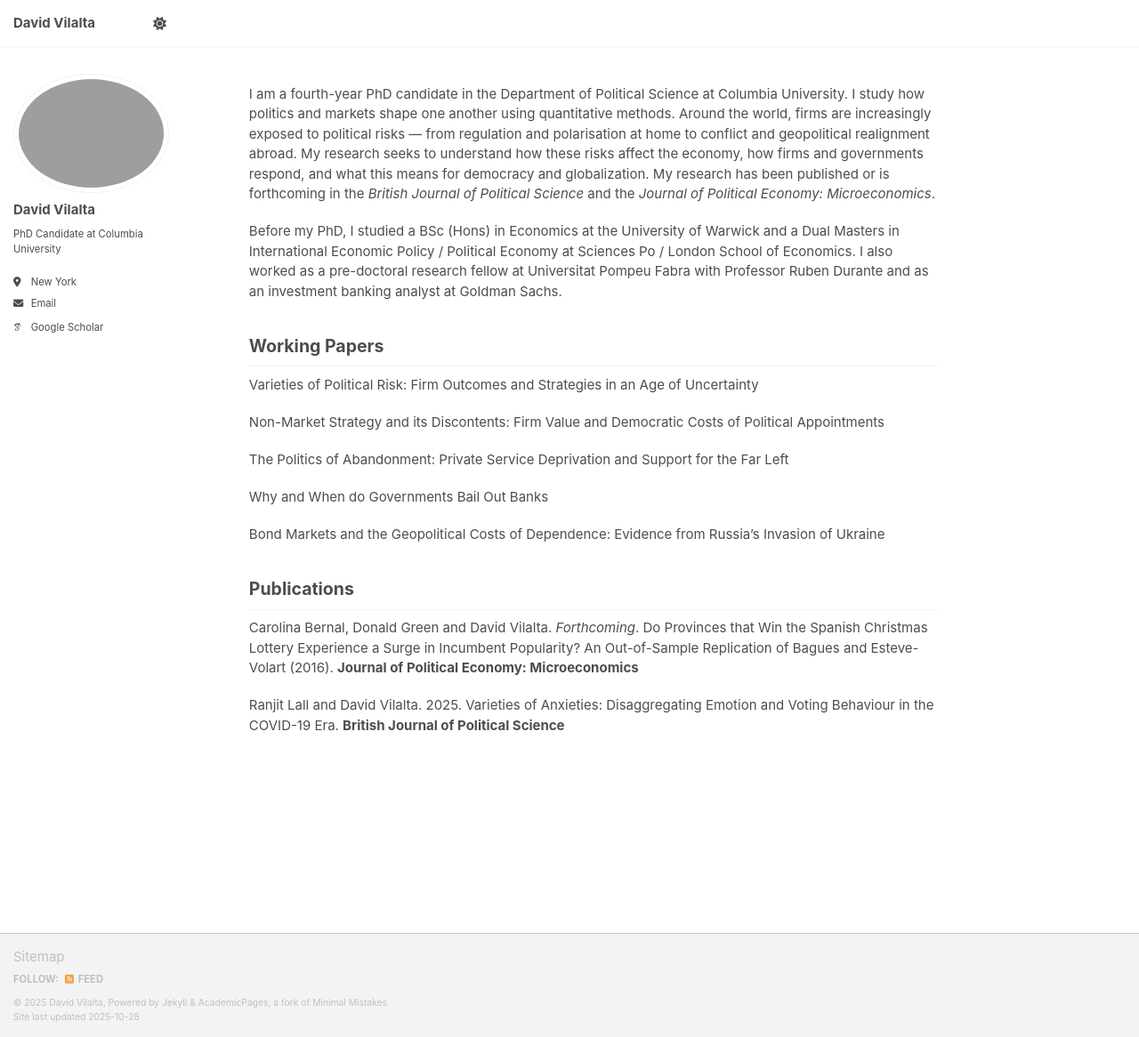
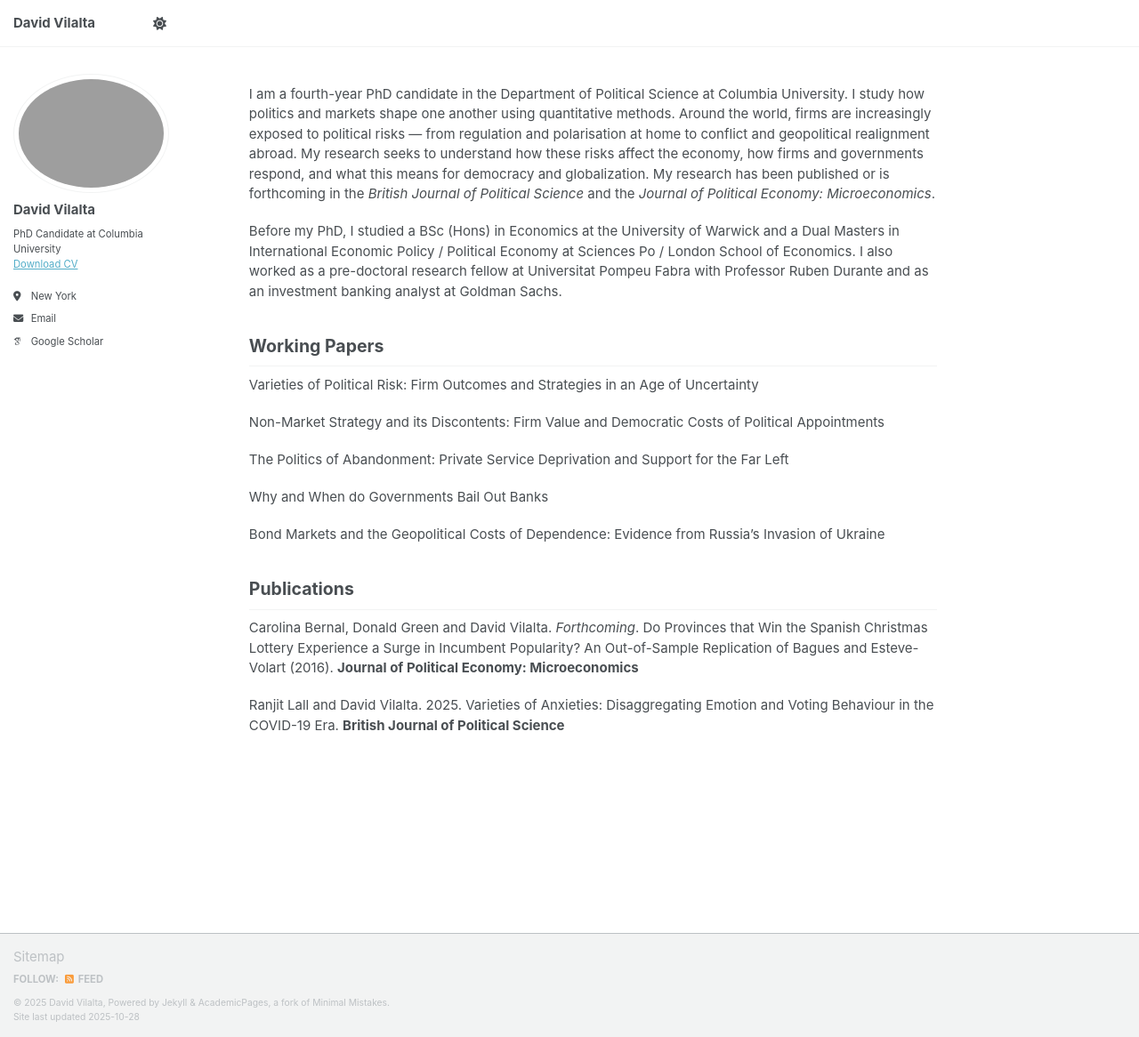
Before and after one commit to davidvilalta/davidvilalta.github.io, a Jekyll site: the page built from _pages/about.md, in a window 1280 px wide and 1166 px high. Shown: the whole window at 89% size. Built offline with Jekyll 4.4.1, drawn with Linux system fonts in a browser that asks for light colours; some web fonts are replaced; a script that is not in the unit is left out.

Commit message:
Update _config.yml

```diff
--- a/_config.yml
+++ b/_config.yml
@@ -23,10 +23,13 @@ repository               : "academicpages/academicpages.github.io"
 #               Additional customization can be done by editing /_includes/author-profile.html
 author:
   # Biographic information
-  avatar           : "20251028_profile.jpeg"
+  avatar           : "20251028_profile.png"
   name             : "David Vilalta"
   pronouns         : # example: "she/her"
-  bio              : "PhD Candidate at Columbia University"
+  bio: |
+    PhD Candidate at Columbia University
+    <br>
+    <a class="cv-button" href="/files/20251028_CV.pdf" download>Download CV</a>
   location         : "New York"
   employer         : # "Columbia University"
   uri              : # URL
```
